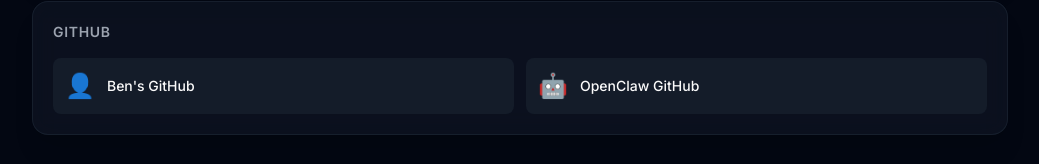
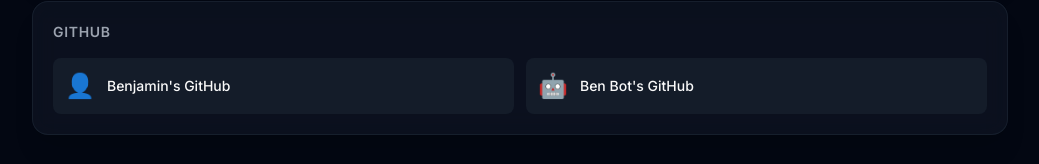
Before and after one commit to benjaminjob1/bens-hub-dashboard, a Next.js app: page / in a window 1280 px wide. Shown: the part 2698-2862 px from the top of the page, without its empty margins (120-1159 px from the left). Built offline with nearby package versions, Linux system fonts and the light colour scheme.

Commit message:
Fix GitHub links

```diff
--- a/src/app/page.tsx
+++ b/src/app/page.tsx
@@ -333,22 +333,22 @@
       <GlassCard title="GitHub">
         <div className="grid grid-cols-1 sm:grid-cols-2 gap-3">
           <a
-            href="https://github.com/benjaminjob1"
+            href="https://github.com/benjaminjob"
             target="_blank"
             rel="noopener noreferrer"
             className="flex items-center gap-3 p-3 rounded-lg bg-gray-800/50 hover:bg-gray-700/50 transition-colors"
           >
             <span className="text-2xl">👤</span>
-            <span className="text-sm font-medium">Ben's GitHub</span>
+            <span className="text-sm font-medium">Benjamin's GitHub</span>
           </a>
           <a
-            href="https://github.com/openclaw"
+            href="https://github.com/benjaminjob1/stats-dashboard-next"
             target="_blank"
             rel="noopener noreferrer"
             className="flex items-center gap-3 p-3 rounded-lg bg-gray-800/50 hover:bg-gray-700/50 transition-colors"
           >
             <span className="text-2xl">🤖</span>
-            <span className="text-sm font-medium">OpenClaw GitHub</span>
+            <span className="text-sm font-medium">Ben Bot's GitHub</span>
           </a>
         </div>
       </GlassCard>
```
